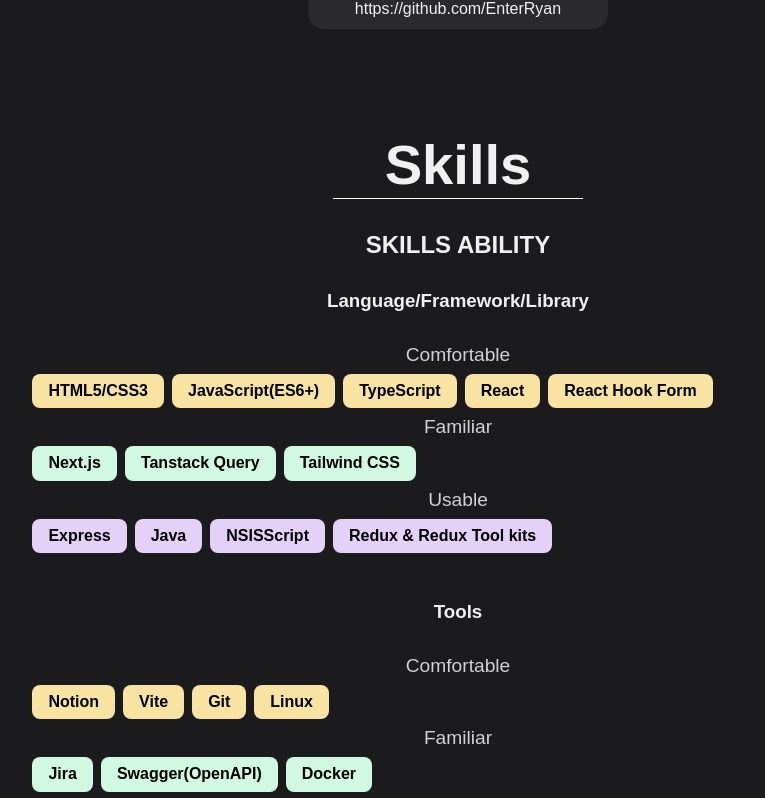
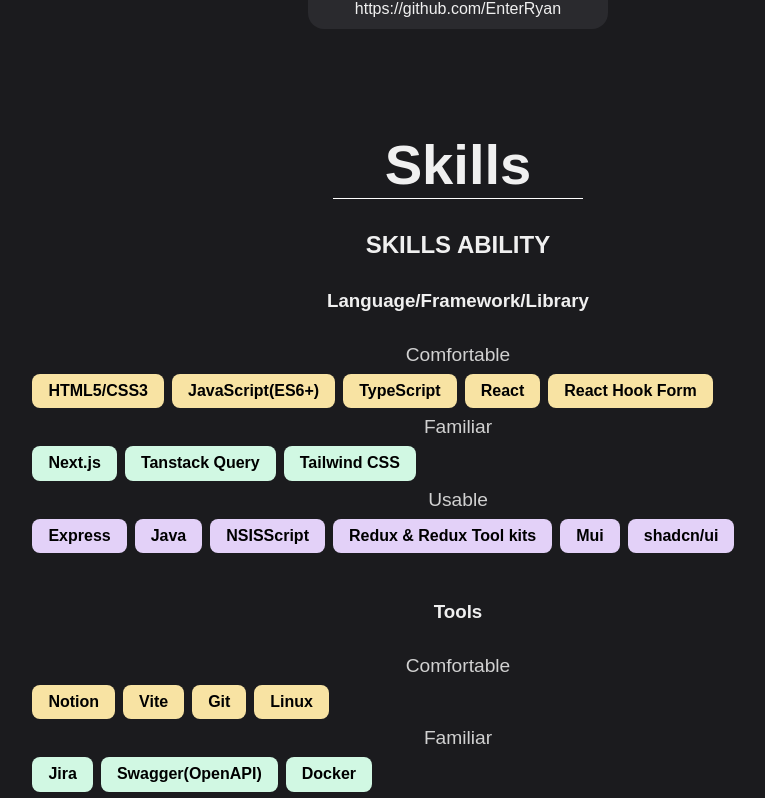
Before and after one commit to kimtaehun-dev/tagDev, a React (Vite) app: page / in a window 1280 px wide. Shown: the part 1999-2797 px from the top of the page, without its empty margins (182-947 px from the left). Built offline with nearby package versions, Linux system fonts and the light colour scheme; a web font is replaced by a local one.

Commit message:
기술추가가

```diff
--- a/src/components/organisms/article/skills/Skills.tsx
+++ b/src/components/organisms/article/skills/Skills.tsx
@@ -7,7 +7,7 @@
     skills : {
       comfortable : ['HTML5/CSS3','JavaScript(ES6+)', 'TypeScript','React', 'React Hook Form'],
       familiar : ['Next.js','Tanstack Query','Tailwind CSS',],
-      usable : ['Express', 'Java', 'NSISScript','Redux & Redux Tool kits']
+      usable : ['Express', 'Java', 'NSISScript','Redux & Redux Tool kits','Mui','shadcn/ui']
     }
   },
   {
@@ -21,7 +21,7 @@
   {
     tittle : "Design Pattern",
     skills :{
-      comfortable :  ['Atomic Design','Feature-Sliced Design (FSD)'],
+      comfortable :  ['Atomic Design','Feature-Sliced Design (FSD)','Feature-Based Architecture'],
       usable :  [ '(Spring)MVC','(express)Layered Architecture'],
     }
   }
```
